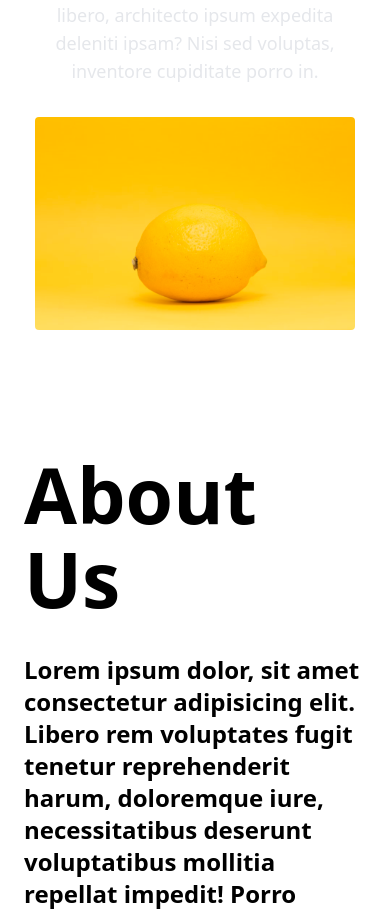
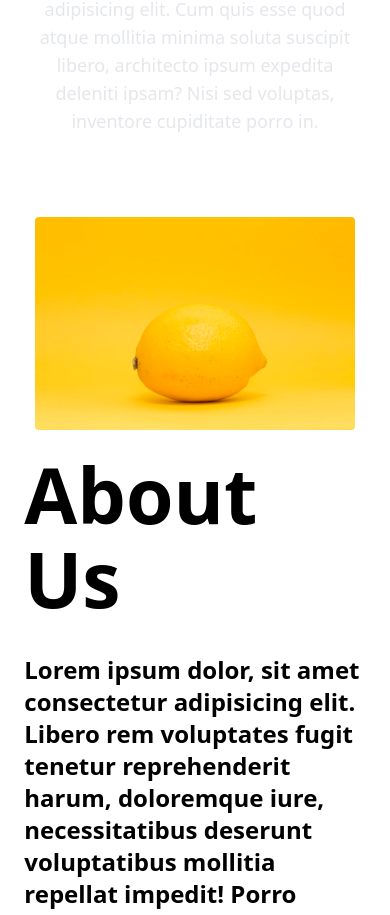
Before and after one commit to Juanagudelo9007/landingpage, a React (Vite) app: page / in a window 390 px wide. Shown: the part 471-1386 px from the top of the page. Built offline with nearby package versions, Linux system fonts and the light colour scheme.

Commit message:
first animation done, im having isuess with second component, doesnt move

```diff
--- a/package.json
+++ b/package.json
@@ -11,7 +11,8 @@
   },
   "dependencies": {
     "@tailwindcss/vite": "^4.1.8",
-    "framer-motion": "^12.16.0",
+    "framer-motion": "^12.17.0",
+    "motion": "^12.17.0",
     "react": "^19.1.0",
     "react-dom": "^19.1.0",
     "react-icons": "^5.5.0",
--- a/src/App.jsx
+++ b/src/App.jsx
@@ -3,14 +3,25 @@ import HeroSection from "./components/HeroSection";
 import NavBar from "./components/NavBar";
 import About from "./components/About";
 import Products from "./components/Products";
+import { useScroll } from "framer-motion";
+import { useRef } from "react";
 
 const App = () => {
+
+  const container = useRef();
+  const {scrollYProgress} =  useScroll({
+    target: container,
+    offset: ["start start", "end end"]
+  })
+
   return (
-    <div>
-      <NavBar />
-      <HeroSection />
-      <About />
-      <Products />
+    <div ref={container}
+    className="relative"
+    >
+      <NavBar scrollYProgress={scrollYProgress} />
+      <HeroSection scrollYProgress={scrollYProgress} />
+      <About scrollYProgress={scrollYProgress} />
+      <Products scrollYProgress={scrollYProgress} />
     </div>
   );
 };
--- a/src/components/About.jsx
+++ b/src/components/About.jsx
@@ -1,8 +1,15 @@
+import { useTransform, motion } from "framer-motion";
 import React from "react";
 
-const About = () => {
+const About = ({ scrollYProgress }) => {
+  const x = useTransform(scrollYProgress, [0.33, 0.66], [0.3, 0]);
+
+
   return (
-    <div className="bg-white text-2xl md:text-4xl text-black h-screen w-full flex justify-center px-6">
+    <motion.div
+      style={{ x }}
+      className=" bg-white text-2xl md:text-4xl text-black h-screen w-full flex justify-center px-6"
+    >
       <div className="h-full flex flex-col md:flex-row items-center gap-8">
         <h1 className="font-extrabold">About Us</h1>
         <p className="text-2xl md:text-3xl font-bold">
@@ -12,7 +19,7 @@ const About = () => {
           molestiae, cum reprehenderit esse a quod.
         </p>
       </div>
-    </div>
+    </motion.div>
   );
 };
 
--- a/src/components/HeroSection.jsx
+++ b/src/components/HeroSection.jsx
@@ -1,8 +1,16 @@
+import { useTransform, motion} from "framer-motion";
 import img1 from "../img/img1.avif";
 
-const HeroSection = () => {
+const HeroSection = ({ scrollYProgress }) => {
+  const y = useTransform(scrollYProgress, [0, 0.33], [50, -50]);
+  const opacity = useTransform(scrollYProgress, [0, 0.25], [1, 0]);
+  const scale = useTransform(scrollYProgress, [0.33, 0], [0.6, 1]);
+
   return (
-    <section className="h-screen w-full flex items-center justify-center px-6 text-2xl">
+    <motion.div
+      style={{ y, opacity, scale }}
+      className=" sticky top-0 h-screen w-full flex items-center justify-center px-6 text-2xl"
+    >
       <div className="flex flex-col md:flex-row items-center gap-8">
         <div className="text-center md:text-left max-w-xl">
           <h1 className=" font-bold mb-4">New Release</h1>
@@ -14,9 +22,14 @@ const HeroSection = () => {
           </p>
         </div>
 
-        <img src={img1} alt="Hero" className="w-80 h-auto rounded" />
+        <motion.img
+          style={{ y, opacity, scale }}
+          src={img1}
+          alt="Hero"
+          className="w-80 h-auto rounded"
+        />
       </div>
-    </section>
+    </motion.div>
   );
 };
 
--- a/src/components/Products.jsx
+++ b/src/components/Products.jsx
@@ -2,6 +2,7 @@ import React from "react";
 import can1 from "../img/can1.avif";
 import can from "../img/can.avif"
 import coca from "../img/coca-can.avif"
+import { motion } from "framer-motion";
 
 const Products = () => {
   return (
```
Also changed, not shown: 1 other file (tests, documents, lock files or other folders).
